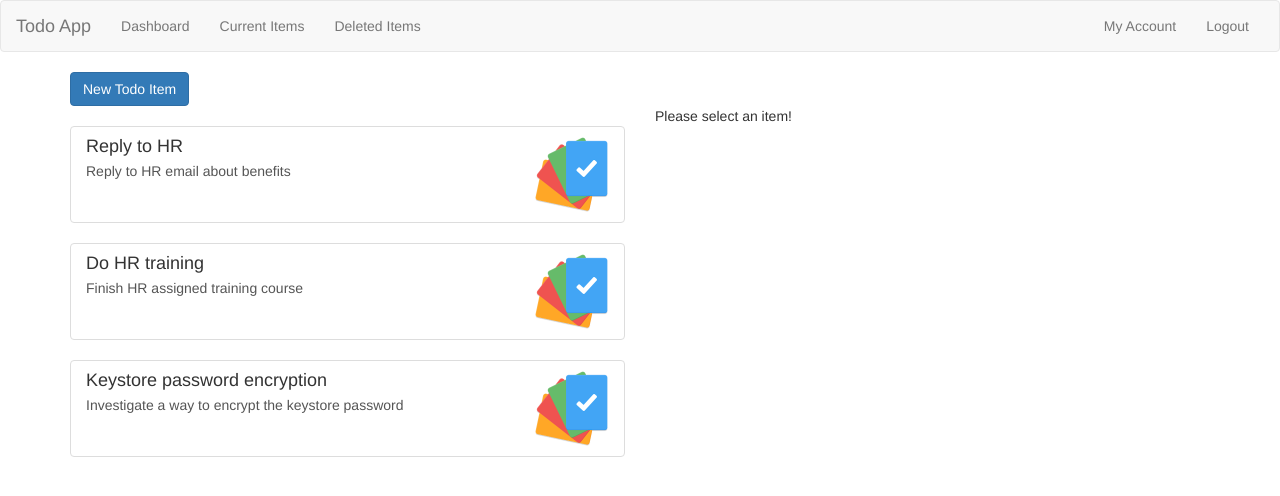
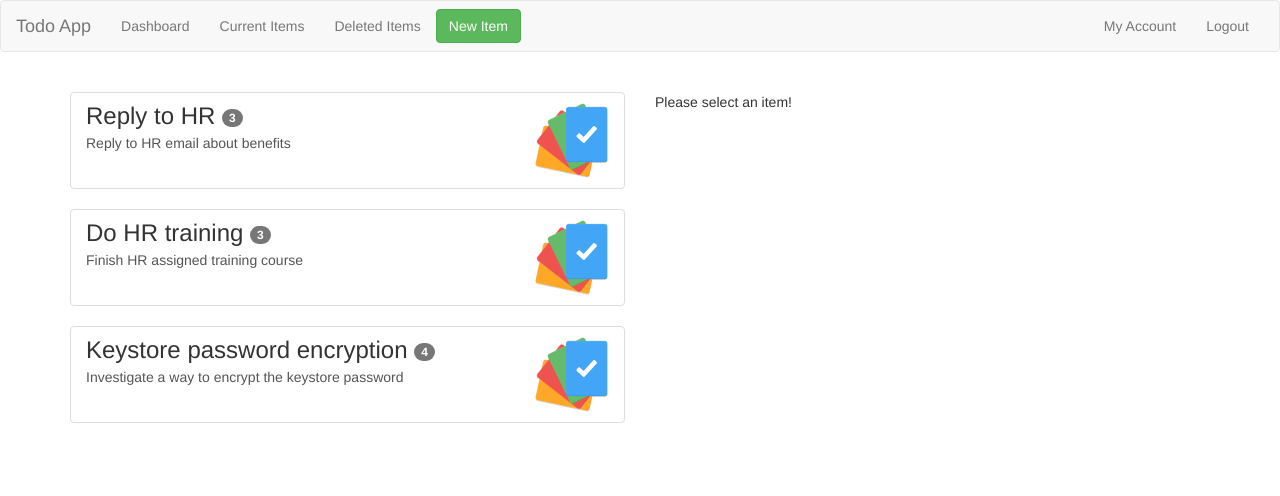
Before and after one commit to j4ckwinter/todo-app, an Angular app: page / in a window 1280 px wide. Shown: the top 496 px of the page. Built offline with nearby package versions, Linux system fonts and the light colour scheme.

Commit message:
Changing template

```diff
--- a/src/app/header/header.component.html
+++ b/src/app/header/header.component.html
@@ -8,6 +8,7 @@
         <li><a routerLinkActive="active" routerLink="/">Dashboard</a></li>
         <li><a routerLinkActive="active" routerLink="/currentItems">Current Items</a></li>
         <li><a routerLinkActive="active" routerLink="/deletedItems">Deleted Items</a></li>
+        <button type="button" class="btn btn-success navbar-btn">New Item</button>
       </ul>
       <ul class="nav navbar-nav navbar-right">
         <li><a routerLinkActive="active" routerLink="#">My Account</a></li>
--- a/src/app/todo/todo-list/todo-item/todo-item.component.html
+++ b/src/app/todo/todo-list/todo-item/todo-item.component.html
@@ -6,7 +6,9 @@
       class="list-group-item clearfix"
       (click)="onSelected()">
       <div class="pull-left">
-        <h4 class="list-group-item-heading">{{ item.title }}</h4>
+        <h3 class="list-group-item-heading">{{ item.title }}
+          <span class="badge">{{ item.priority }}</span>
+        </h3>
         <p class="list-group-item-text">{{ item.description }}</p>
       </div>
       <span class="pull-right">
--- a/src/app/todo/todo.component.html
+++ b/src/app/todo/todo.component.html
@@ -1,8 +1,3 @@
-<div class="row">
-  <div class="col-xs-12">
-    <button class="btn btn-primary">New Todo Item</button>
-  </div>
-</div>
 <div class="row">
   <div class="col-md-6">
     <app-todo-list></app-todo-list>
@@ -13,6 +8,7 @@
       *ngIf="selectedTodo; else infoText"
     ></app-todo-detail>
     <ng-template #infoText>
+      <br>
       <p>Please select an item!</p>
     </ng-template>
   </div>
```
